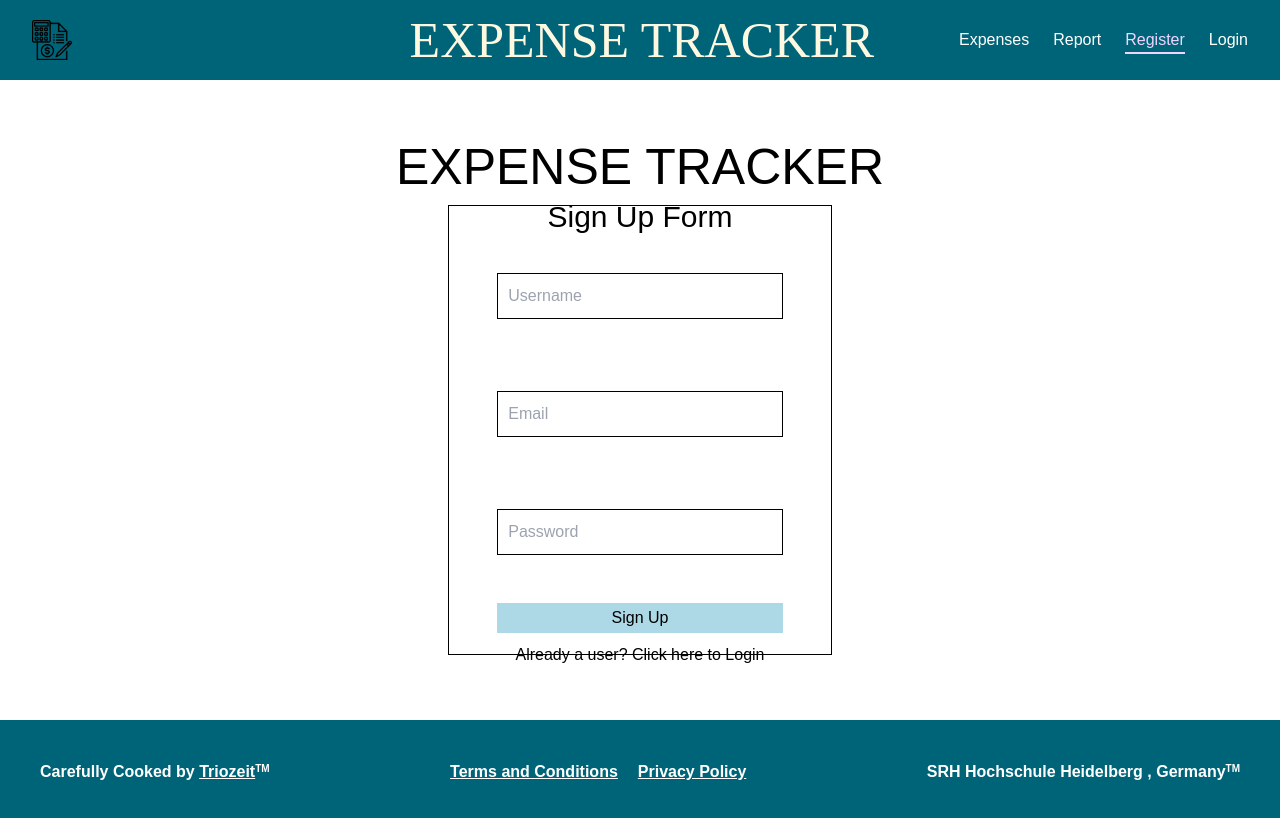
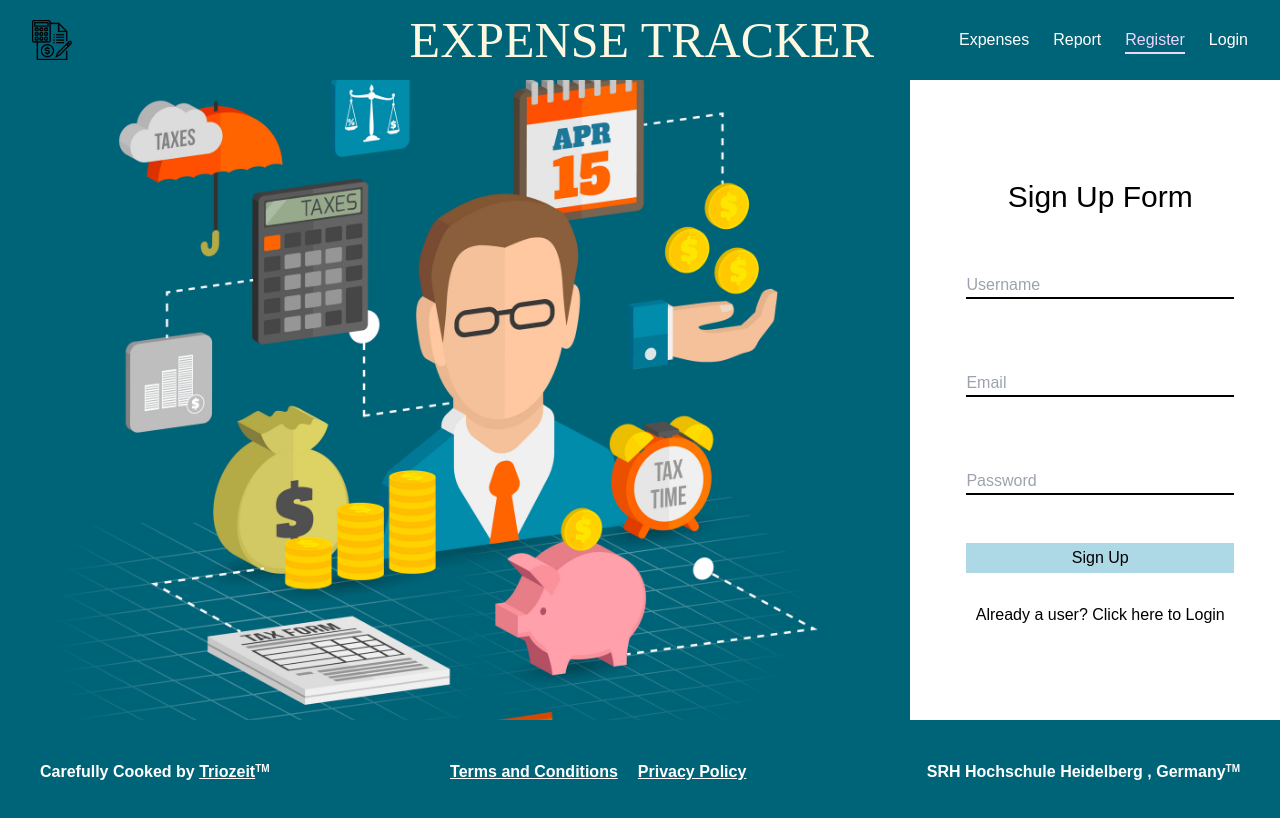
Before and after one commit to Study-Program-Applied-Computer-Science/udi-triozeit, a Vue app: page /signup in a window 1280 px wide. Shown: the top 818 px of the page. Built offline with nearby package versions, Linux system fonts and the light colour scheme; data requests are answered from the project's data file; what vue-loading-overlay would draw is missing.

Commit message:
login and signup design change (#13)
Co-authored-by: Pramukh Prakash <pramukhp35@gmail.com>

```diff
--- a/src/components/nav/Header.vue
+++ b/src/components/nav/Header.vue
@@ -42,7 +42,18 @@ export default {
     },
   },
   methods: {
-    logout() {
+    loaderInit() {
+      let loader = this.$loading.show({
+        container: this.fullPage ? null : this.$refs.formContainer,
+        canCancel: true,
+      });
+
+      setTimeout(() => {
+        loader.hide()
+      }, 1000)
+    },
+    async logout() {
+      await this.loaderInit();
       this.$store.commit("logout");
     },
   },
--- a/src/components/pages/Login.vue
+++ b/src/components/pages/Login.vue
@@ -1,10 +1,14 @@
 <template>
   <div class="sign-up">
-    <h1>EXPENSE TRACKER</h1>
 
+    <div class="left" style="height: 100vh; width: auto;">
+      <img src="../../assets/6-business-expense-tracker.jpg" alt=""
+        style="width: 100%; height: 100%; object-fit: cover;">
+    </div>
+
+    <div class="right">
       <div class="container">
         <h1>Login</h1>
-
         <div class="info-container">
           <form @submit.prevent="login" class="form-container">
             <label for="email"></label><br />
@@ -13,12 +17,15 @@
             <label for="password"></label><br />
             <input v-model="password" type="password" id="password" name="password" placeholder="Password" /><br />
             <br />
-          <input type="submit" value="Login" />
+            <input type="submit" value="Login" class="login-button" />
           </form>
         </div>
         <p v-if="message != ''">{{ message }}</p>
       </div>
     </div>
+
+  </div>
+
 </template>
 
 <script>
@@ -35,7 +42,18 @@ export default {
   },
 
   methods: {
+    loaderInit() {
+      let loader = this.$loading.show({
+        container: this.fullPage ? null : this.$refs.formContainer,
+        canCancel: true,
+      });
+
+      setTimeout(() => {
+        loader.hide()
+      }, 1000)
+    },
     async login() {
+
       console.log("Loggin Triggered");
       let url = `${localHost}/users?email=${this.email}`;
       const userDetail = await fetch(url);
@@ -50,6 +68,7 @@ export default {
         );
         console.log(passwordResult);
         if (passwordResult) {
+          await this.loaderInit();
           this.message = "User Successfuuly Loggedin";
           let user = {
             ...currentUserDetails[0],
@@ -62,6 +81,7 @@ export default {
             },
             body: JSON.stringify(user),
           });
+
           this.$store.commit("login", currentUserDetails[0].email, currentUserDetails[0].username, user.lastLogin);
           //changes made
           //localStorage.setItem("username", currentUserDetails[0].username);
@@ -88,14 +108,20 @@ export default {
 }
 
 .sign-up {
-  height: 100vh;
   width: 100%;
+  height: 100%;
   display: flex;
-  flex-direction: column;
-  justify-content: flex-start;
+  flex-direction: row;
   align-items: center;
-  padding-top: 50px;
   gap: 10px;
+}
+
+.left {
+  flex-grow: 1;
+}
+
+.right {
+  flex-grow: 1;
 }
 
 .sign-up h1 {
@@ -103,14 +129,11 @@ export default {
   font-weight: 100;
 }
 
-.background-video {
-  width: 100%;
-  height: 100%;
-  object-fit: cover;
-  z-index: -1;
-  position: fixed;
-  top: 0;
+.left img {
+  width: 70%;
 }
+
+
 
 .container {
   display: flex;
@@ -118,9 +141,11 @@ export default {
   align-items: center;
   justify-content: center;
   gap: 20px;
-  width: 30%;
-  height: 50%;
-  border: solid, 1px, black;
+}
+
+.login-button {
+  height: 40px;
+  border-radius: 10px;
 }
 
 .info-container {
--- a/src/components/pages/SignUp.vue
+++ b/src/components/pages/SignUp.vue
@@ -1,7 +1,12 @@
 <template>
   <div class="sign-up">
-    <h1>EXPENSE TRACKER</h1>
 
+    <div class="left" style="height: 100vh; width: auto;">
+      <img src="../../assets/6-business-expense-tracker.jpg" alt=""
+        style="width: 100%; height: 100%; object-fit: cover;">
+    </div>
+
+    <div class="right">
       <div class="container">
         <h1>Sign Up Form</h1>
 
@@ -24,6 +29,7 @@
           Already a user?
           <router-link to="/login">Click here to Login</router-link>
         </h6>
+      </div>
     </div>
   </div>
 </template>
@@ -103,14 +109,20 @@ export default {
 }
 
 .sign-up {
-  height: 100vh;
   width: 100%;
-  /* background-color: lightgreen; */
+  height: 100%;
   display: flex;
-  flex-direction: column;
-  justify-content: flex-start;
+  flex-direction: row;
   align-items: center;
-  padding-top: 50px;
+  gap: 10px;
+}
+
+.left {
+  flex-grow: 1;
+}
+
+.right {
+  flex-grow: 1;
 }
 
 .sign-up h1 {
@@ -118,15 +130,23 @@ export default {
   font-weight: 100;
 }
 
+.left img {
+  width: 70%;
+}
+
+
+
 .container {
   display: flex;
   flex-direction: column;
   align-items: center;
   justify-content: center;
+  gap: 20px;
+}
 
-  width: 30%;
-  height: 60%;
-  border: solid, 1px, black;
+.login-button {
+  height: 40px;
+  border-radius: 10px;
 }
 
 .info-container {
@@ -150,10 +170,9 @@ input[type="text"],
 input[type="password"],
 input[type="email"] {
   outline: 0;
-  border-width: 1px 1px 1px;
+  border-width: 0px 0px 2px;
   border-color: black;
   background: transparent;
-  padding: 10px;
 }
 
 input[type="submit"] {
```
Also changed, not shown: src/assets/6-business-expense-tracker.jpg (added). Lines whose indentation alone changed are shown as unchanged.
